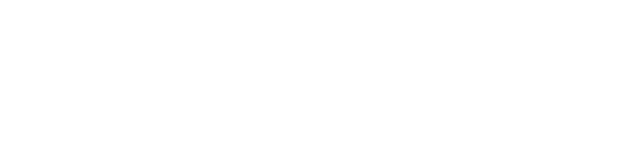
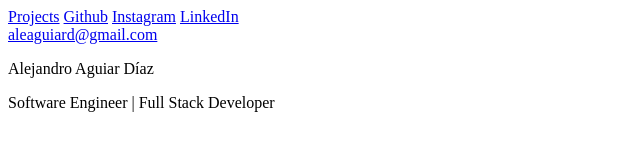
Before and after one commit to aleaguiard/aleaguiard.github.io, a plain HTML site: page minimal-card/index.html in a window 1280 px wide. Shown: the whole page, without its empty margins (0-640 px from the left). Drawn offline with Linux system fonts and the light colour scheme.

Commit message:
feat: add nav and links

```diff
--- a/minimal-card/index.html
+++ b/minimal-card/index.html
@@ -3,7 +3,26 @@
 	<head>
 		<meta charset="UTF-8" />
 		<meta name="viewport" content="width=device-width, initial-scale=1.0" />
-		<title>Document</title>
+		<title>aleaguiard | Software Engineer</title>
+		<link rel="stylesheet" href="style.css" />
+		<script src="script.js" defer></script>
 	</head>
-	<body></body>
+	<body>
+        <nav>
+				<a
+					href="https://github.com/aleaguiard?tab=repositories&q=&type=&language=&sort="
+					target="_blank"
+					>Projects</a
+				>
+				<a href="https://github.com/aleaguiard" target="_blank">Github</a>
+				<a href="https://instagram.com/aleaguiard" target="_blank">Instagram</a>
+				<a href="https://linkedin.com/in/aleaguiard" target="_blank">LinkedIn</a>
+			</nav>
+		</header>
+		<div class="contact-info">
+			<a href="mailto:aleaguiard@gmail.com">aleaguiard@gmail.com</a>
+			<p class="name">Alejandro Aguiar Díaz</p>
+			<p>Software Engineer | Full Stack Developer</p>
+		</div>
+    </body>
 </html>
```
